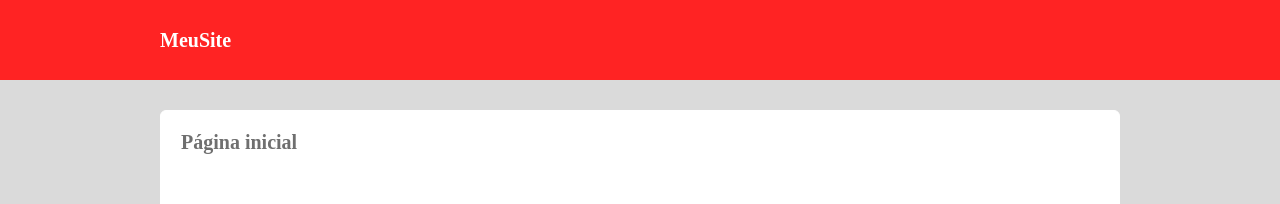
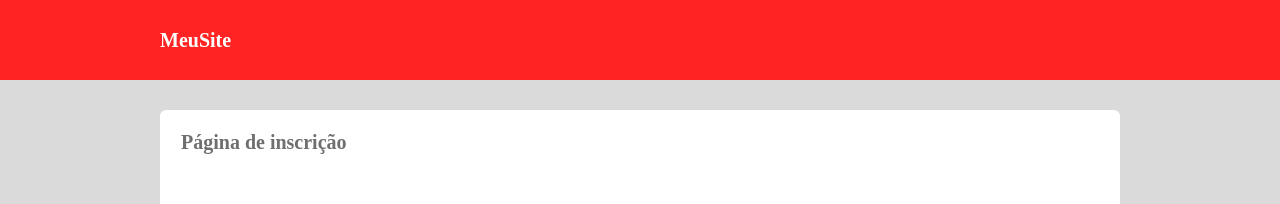
Before and after one commit to Caelest1s/routes-manipulation, a React (Vite) app: page / in a window 1280 px wide. Shown: the top 204 px of the page. Built offline with nearby package versions, Linux system fonts and the light colour scheme.

Commit message:
Routes: initial, promotion, signup

```diff
--- a/src/App.tsx
+++ b/src/App.tsx
@@ -1,14 +1,10 @@
-import ButtonPrimary from "./components/ButtonPrimary";
-import ElementField from "./components/ElementField";
-import Header from "./components/Header";
+import PageSignUp from "./routes/PageSignUp";
 
 export default function App() {
 
   return (
     <>
-      <Header />
-      <ElementField />
-      <ButtonPrimary text="Ver promoção"/>
+      <PageSignUp />
     </>
   )
 }
--- a/src/components/ElementField/index.tsx
+++ b/src/components/ElementField/index.tsx
@@ -1,9 +1,13 @@
 import './style.css';
 
-export default function ElementField() {
+type Props = {
+    text: string;
+}
+
+export default function ElementField({text}: Props) {
     return (
         <div className='rm-container-elementfield '>
-            <h1>Página inicial</h1>
+            <h1>{text}</h1>
         </div>
     );
 }
--- /dev/null
+++ b/src/routes/PageSignUp/index.tsx
@@ -0,0 +1,13 @@
+import ButtonPrimary from "../../components/ButtonPrimary";
+import ElementField from "../../components/ElementField";
+import Header from "../../components/Header";
+
+export default function PageSignUp() {
+    return (
+        <>
+            <Header />
+            <ElementField text={"Página de inscrição"}/>
+            <ButtonPrimary text={"Ver promoção"} />
+        </>
+    );
+}
```
Also changed, not shown: src/routes/PageInitial/index.tsx (added, +13 -0 lines), src/routes/PagePromotion/index.tsx (added, +13 -0 lines).
